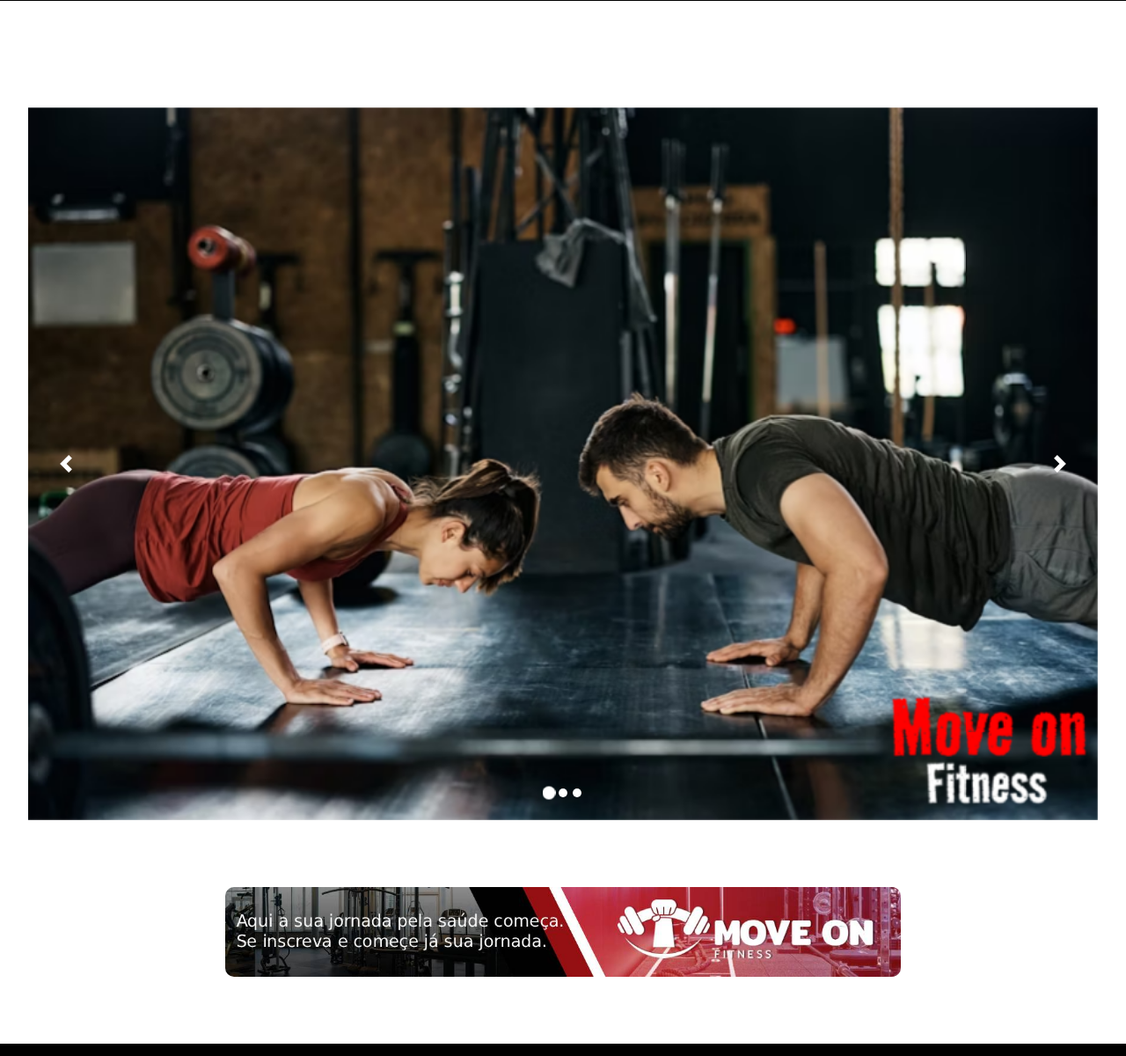
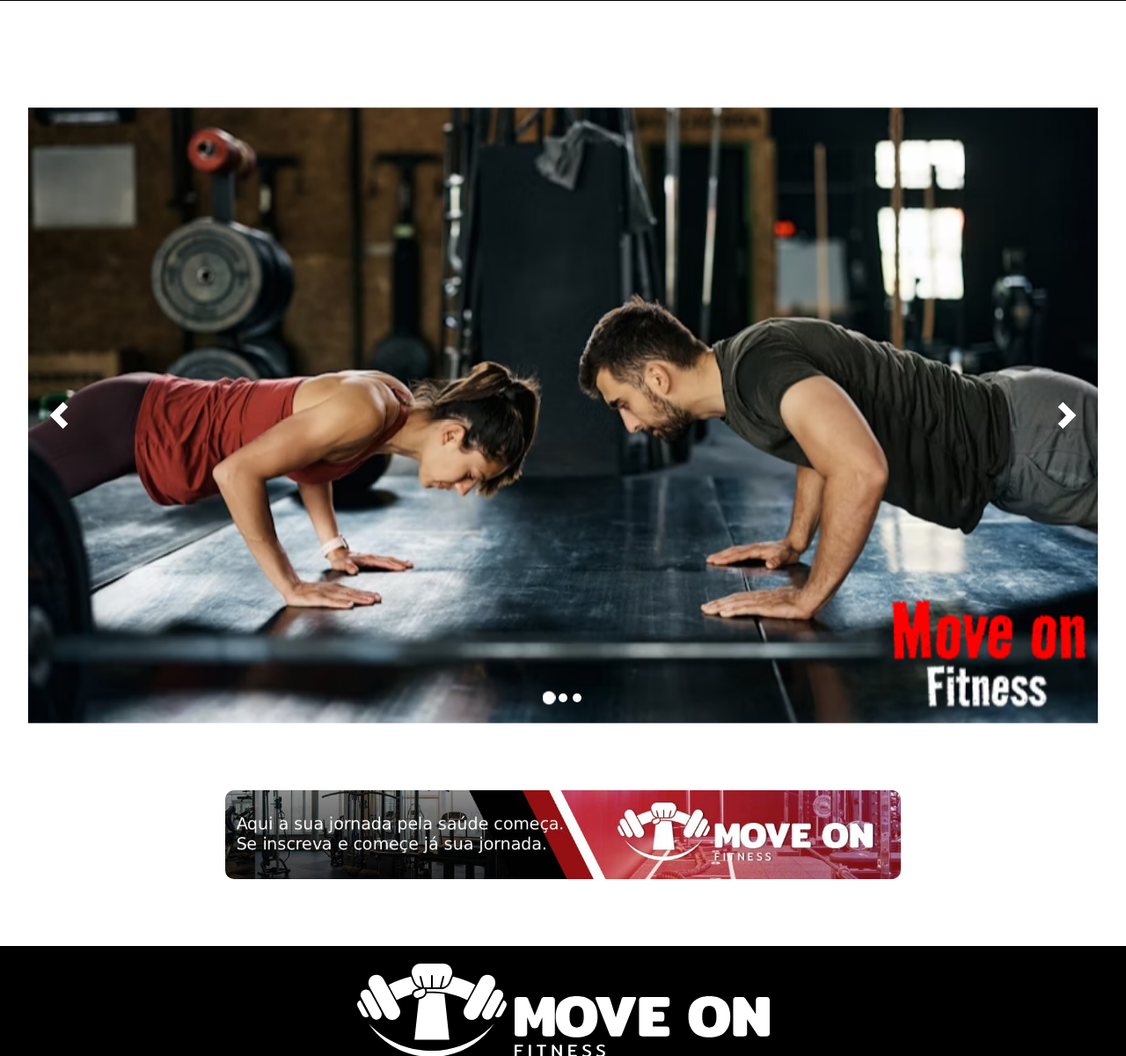
Before and after one commit to Eric-codecrypt/TCC, a PHP site: page /View/Landing.php in a window 1280 px wide. Shown: the part 2263-3463 px from the top of the page at 88% size. Run offline with PHP 8.4, Linux system fonts and the light colour scheme; some web fonts are replaced.

Commit message:
consertei o caroussel da pagina laidngni

```diff
--- a/View/Landing.php
+++ b/View/Landing.php
@@ -91,7 +91,7 @@
           <img src="IMG/carrosel1.png">
         </div>
 
-        <div class="carousel-item">
+        <div class="carousel-item top-pos">
           <img src="IMG/carrosel2.png">
         </div>
 
--- a/View/css/carousel.css
+++ b/View/css/carousel.css
@@ -25,6 +25,7 @@
   .carousel-inner {
     position: relative;
     width: 100%;
+    max-height: 700px;
     overflow: hidden;
   }
 
@@ -57,7 +58,13 @@
   .carousel-item img{
     width: 100%;
     height: 100%;
+    object-fit: COVER;
+    object-position: bottom;
   }
+  .carousel-item.top-pos img{
+    object-position: top;
+  }
+
 
   .carousel-item.active,
   .carousel-item-next,
@@ -117,7 +124,9 @@
     align-items: center;
     -ms-flex-pack: center;
     justify-content: center;
-    width: 7%;
+    width: 2.5%;
+    min-width:30px;
+    margin: 0 20px;
     color: #fff;
     text-align: center;
     /*opacity: 0.8;
@@ -151,8 +160,8 @@
   .carousel-control-prev-icon,
   .carousel-control-next-icon {
     display: inline-block;
-    width: 20px;
-    height: 20px;
+    width: 100%;
+    height: 100%;
     background: no-repeat 50% / 100% 100%;
   }
 
```
